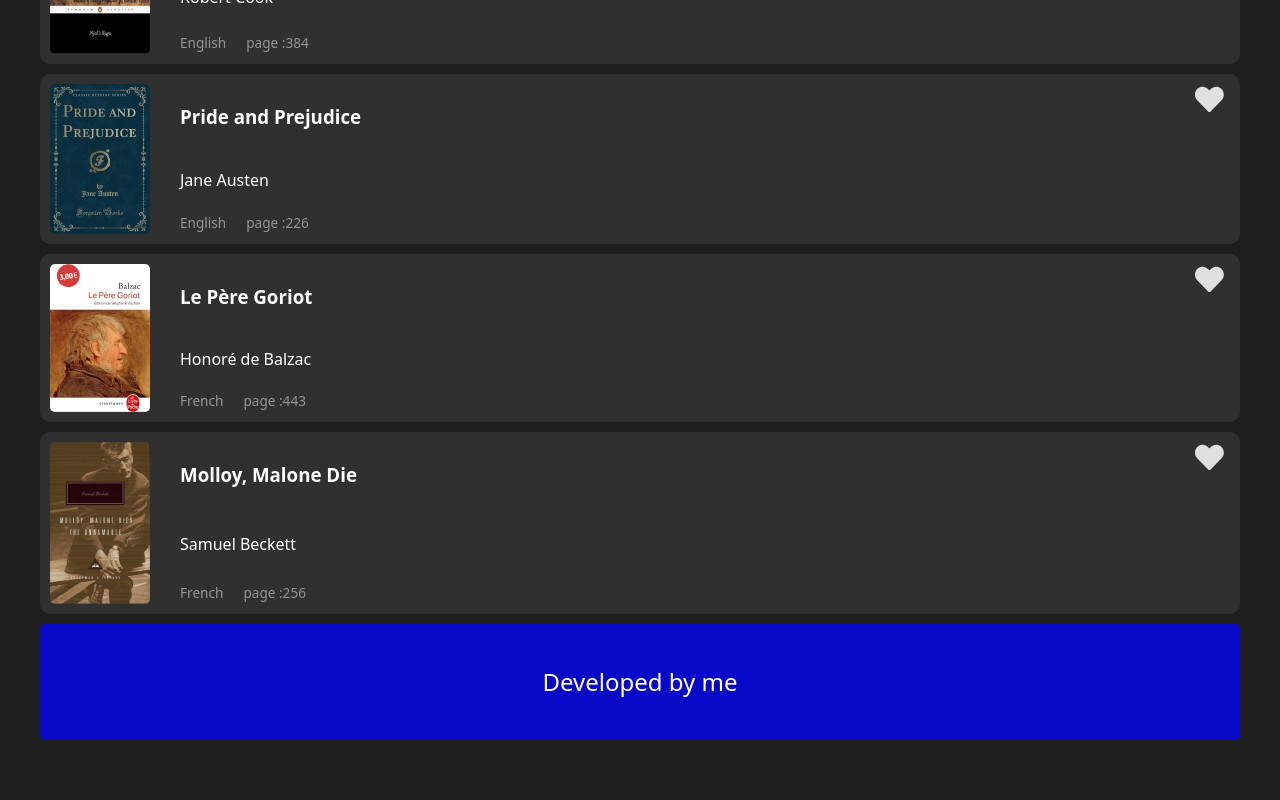
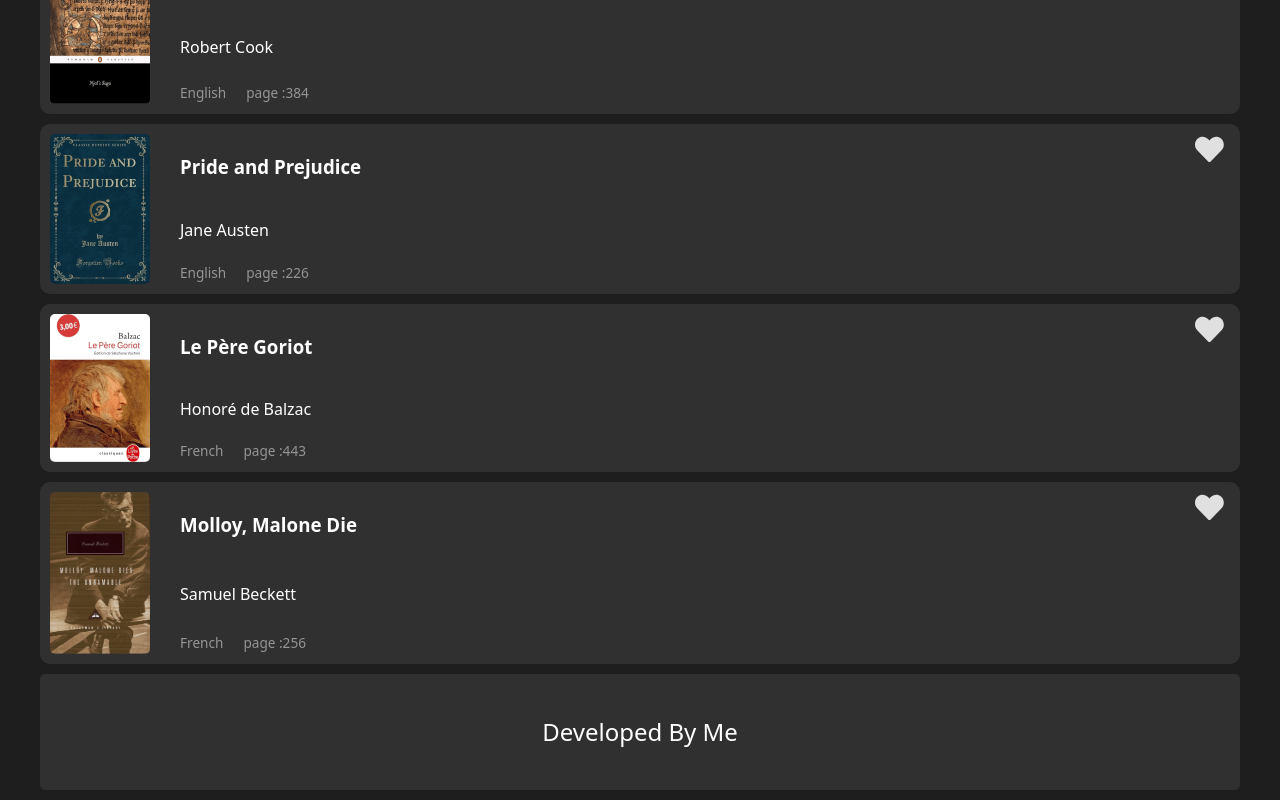
Before and after one commit to mohammadsookhtesaraei/library-app, a React (Vite) app: page / in a window 1280 px wide. Shown: the part 1349-2149 px from the top of the page. Before the commit the page ends 2099 px from the top, so only its background shows below. Built offline with nearby package versions, Linux system fonts and the light colour scheme.

Commit message:
add sideCard component

```diff
--- a/src/Layout/Layout.module.css
+++ b/src/Layout/Layout.module.css
@@ -1,11 +1,18 @@
 
 
 .header,.footer {
-    background-color: #0808c7;
+    background-color: #303030;
     color: #fff;
     padding: 16px 0px;
     border-radius: 5px;
     text-align: center;
+    margin-bottom: 50px;
+    text-transform: capitalize;
+
+}
+
+.footer {
+    margin-bottom: 0px;
 }
 
 .header,.footer p {
--- a/src/components/BookCard.jsx
+++ b/src/components/BookCard.jsx
@@ -2,22 +2,34 @@
 import { useState } from "react";
 import {books as data} from "../constants/mockData";
 import Card from "./Card";
+import SideCard from "./SideCard";
 
 
 const BookCard = () => {
     const [books,setBooks]=useState(data);
+    const [liked,setLiked]=useState([]);
 
+    const handleLikedList=(book,status)=>{
+    if(status){
+        const newLikedList=liked.filter((i)=> i.id !== book.id);
+        setLiked(newLikedList)
+    } else {
+        setLiked((prev)=>([...liked,book]))
+    }
+    }
 
     return (
         <div>
             <div>
               {books.map((item)=>(
-                <Card key={item.id} book={item}/>
+                <Card key={item.id} book={item} handleLikedList={handleLikedList}/>
               ))}
             </div>
-            <div>
-
-            </div>
+            {!!liked.length && (<div>
+                {liked.map((item)=>(
+                    <SideCard key={item.id} data={item}/>
+                ))}
+            </div>)}
         </div>
     );
 }
--- a/src/components/Card.jsx
+++ b/src/components/Card.jsx
@@ -4,13 +4,14 @@ import styles from "./Card.module.css";
 
 import { FaHeart } from "react-icons/fa";
 
-const Card = ({book}) => {
+const Card = ({book,handleLikedList}) => {
     const { author,image,pages,title,language}=book;
 
     const [like,setLike]=useState(false);
 
     const btnHandler=()=>{
-        setLike(like => !like)
+        handleLikedList(book,like);
+        setLike(like => !like);
     }
     return (
         <div className={styles.card}>
--- /dev/null
+++ b/src/components/SideCard.jsx
@@ -0,0 +1,12 @@
+
+
+const SideCard = ({data:{image,title}}) => {
+    return (
+        <div>
+            <img src={image} alt={title} />
+            <p>{title}</p>
+        </div>
+    );
+}
+
+export default SideCard;
```
